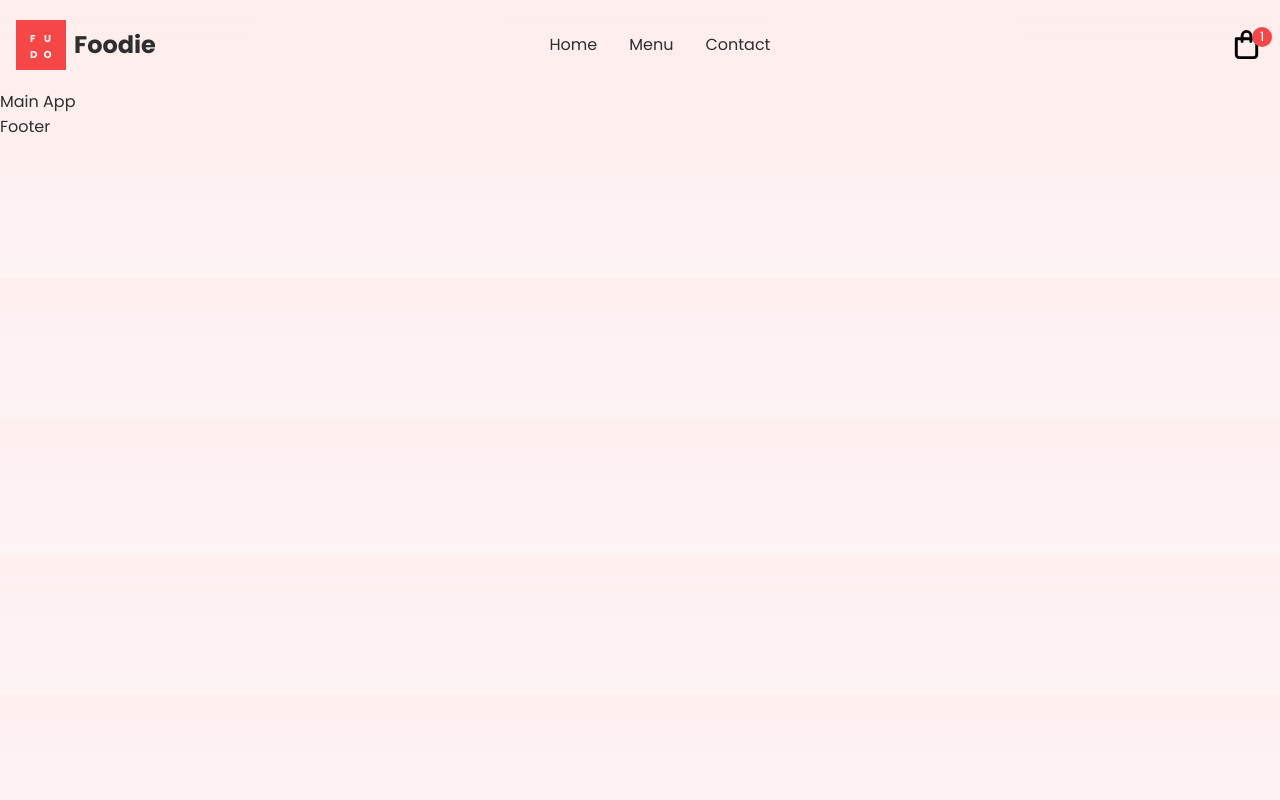
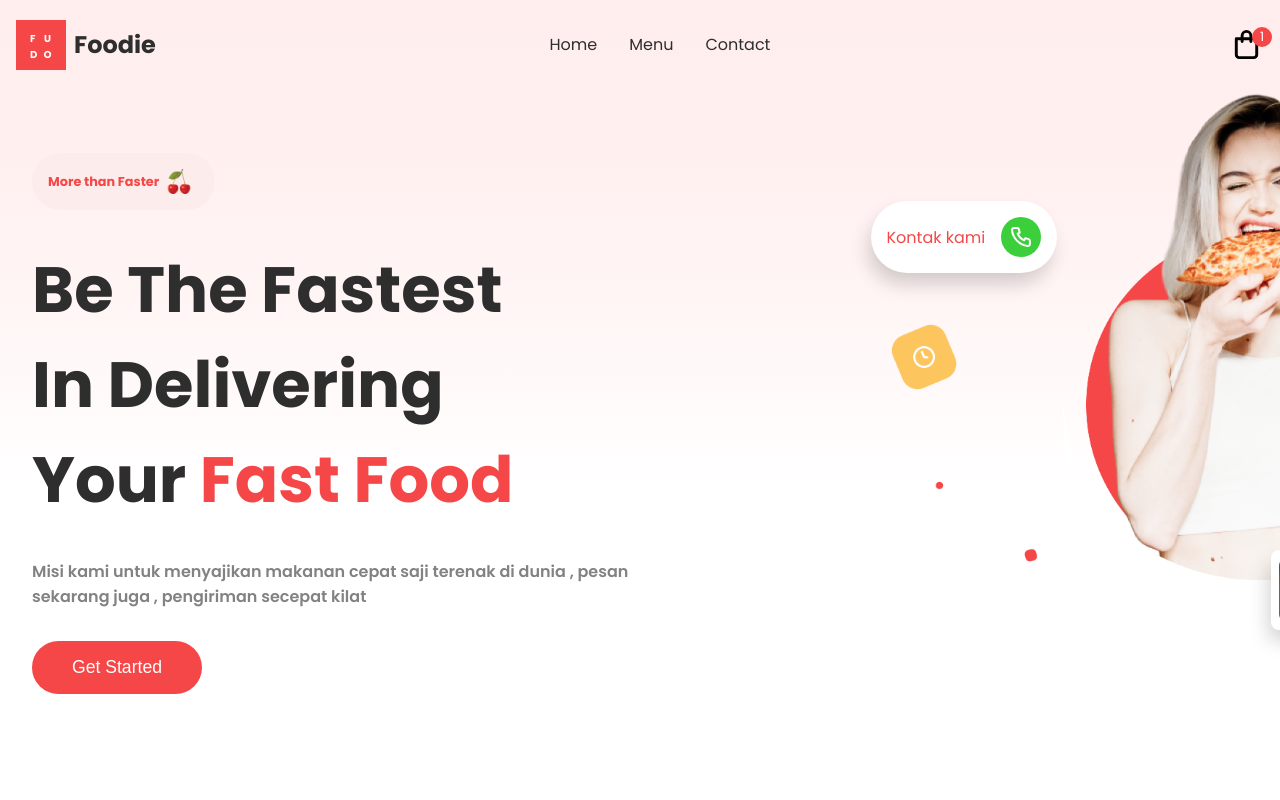
Before and after one commit to NichoAdhyatma/foodie-react-next-js, a Next.js app: page / in a window 1280 px wide. Shown: the top 800 px of the page. Built offline with nearby package versions, Linux system fonts and the light colour scheme.

Commit message:
footer-hero-components

```diff
--- a/components/Footer.jsx
+++ b/components/Footer.jsx
@@ -1,11 +1,26 @@
-import React from 'react';
+import React from "react";
+import css from "../styles/Footer.module.css";
+import { UilInstagram, UilGithub, UilFacebook } from "@iconscout/react-unicons";
+import logo from "../assets/Logo.png";
+import Image from "next/image";
 
 const Footer = () => {
   return (
-    <div>
-      Footer
+    <div className={css.container}>
+      <span>ALL RIGHT RESERVED</span>
+
+      <div className={css.social}>
+        <UilInstagram size={45} />
+        <UilFacebook size={45} />
+        <UilGithub size={45} />
+      </div>
+
+      <div className={css.logo}>
+        <Image src={logo} alt="logo" width={50} height={50} />
+        <span>Foodie</span>
+      </div>
     </div>
   );
-}
+};
 
 export default Footer;
--- /dev/null
+++ b/components/Hero.jsx
@@ -0,0 +1,62 @@
+import React from "react";
+import css from "../styles/Hero.module.css";
+import Cherry from "../assets/Cherry.png";
+import Image from "next/image";
+import HeroImage from "../assets/HeroImage.png";
+import { UilPhone } from "@iconscout/react-unicons";
+import Pizza1 from "../assets/p1.jpg";
+
+const Hero = () => {
+  return (
+    <div className={css.container}>
+      {/* Left Side */}
+      <div className={css.left}>
+        <div className={css.cherryDiv}>
+          <span>More than Faster</span>
+          <Image src={Cherry} alt="cherry" width={40} height={25} />
+        </div>
+        <div className={css.heroText}>
+          <span>Be The Fastest</span>
+          <span>In Delivering</span>
+          <span>
+            Your <span style={{ color: "var(--themeRed)" }}>Fast Food</span>
+          </span>
+        </div>
+
+        <span className={css.miniText}>
+          Misi kami untuk menyajikan makanan cepat saji terenak di dunia , pesan
+          sekarang juga , pengiriman secepat kilat
+        </span>
+
+        <button className={`btn ${css.btn}`}>Get Started</button>
+      </div>
+
+      {/* Right Side */}
+      <div className={css.right}>
+        <div className={css.imageContainer}>
+          <Image src={HeroImage} alt="hero-img" layout="intrinsic" />
+        </div>
+
+        <div className={css.contactUs}>
+          <span>Kontak kami</span>
+          <div>
+            <UilPhone color="white" />
+          </div>
+        </div>
+
+        <div className={css.pizza}>
+          <div>
+            <Image src={Pizza1} alt="pizza" objectFit="cover" layout="intrinsic"/>
+          </div>
+
+          <div className={css.details}>
+            <span>Italian Pizza</span>
+            <span><span style={{  color: "var(--themeRed)" }}>Rp.</span>  25.000</span>
+          </div>
+        </div>
+      </div>
+    </div>
+  );
+};
+
+export default Hero;
--- a/pages/index.js
+++ b/pages/index.js
@@ -1,10 +1,12 @@
 import Head from "next/head";
 import Layout from "../components/Layout";
+import Hero from "../components/Hero";
+import css from "../styles/Home.module.css"
 
 export default function Home() {
   return (
     <Layout>
-      <div>
+      <div className={css.container}>
         <Head>
           <title>Foodie</title>
           <meta name="description" content="Generated by create next app" />
@@ -12,7 +14,7 @@ export default function Home() {
         </Head>
         {/* body */}
         <main>
-          Main App
+          <Hero />
         </main>
       </div>
     </Layout>
--- /dev/null
+++ b/styles/Footer.module.css
@@ -0,0 +1,39 @@
+.container {
+  display: flex;
+  flex-direction: column;
+  gap: 3rem;
+  margin-top: 6rem;
+  align-items: center;
+  justify-content: center;
+  background-color: linear-gradient(
+    1deg,
+    rgba(255, 237, 237, 0.85) 0%,
+    rgba(255, 255, 255, 0) 14rem
+  );
+}
+
+.container > span {
+  color: var(--themeRed);
+  font-weight: bold;
+}
+
+.logo {
+  display: flex;
+  justify-items: center;
+  justify-content: center;
+  gap: 0.5rem;
+}
+
+.logo > span {
+  font-weight: bold;
+  font-size: 1.5rem;
+}
+
+.social {
+  display: flex;
+  gap: 1rem;
+}
+
+.social > * {
+  fill: var(--themeRed);
+}
--- /dev/null
+++ b/styles/Hero.module.css
@@ -0,0 +1,143 @@
+.container {
+  display: flex;
+  position: relative;
+}
+
+.left {
+  display: flex;
+  flex-direction: column;
+  gap: 2rem;
+}
+
+.cherryDiv {
+  display: flex;
+  align-items: center;
+  justify-content: center;
+  width: fit-content;
+  background-color: var(--pink);
+  margin-top: 3rem;
+  padding: 1rem;
+  border-radius: 2rem;
+  -webkit-border-radius: 2rem;
+  -moz-border-radius: 2rem;
+  -ms-border-radius: 2rem;
+  -o-border-radius: 2rem;
+  font-size: 0.8rem;
+  color: var(--themeRed);
+  font-weight: bold;
+}
+
+.heroText {
+  display: flex;
+  flex-direction: column;
+  font-size: 4rem;
+  font-weight: bold;
+}
+
+.miniText {
+  width: 70%;
+  color: var(--gray);
+  font-weight: 600;
+}
+
+.btn {
+  padding: 1rem 2.5rem;
+}
+
+.right {
+  position: relative;
+}
+
+.imageContainer {
+  width: 38rem;
+  position: absolute;
+  top: -5rem;
+  left: -5rem;
+}
+
+.contactUs {
+  display: flex;
+  align-items: center;
+  justify-content: center;
+  position: absolute;
+  width: max-content;
+  padding: 1rem;
+  border-radius: 5rem;
+  -webkit-border-radius: 5rem;
+  -moz-border-radius: 5rem;
+  -ms-border-radius: 5rem;
+  -o-border-radius: 5rem;
+  top: 6rem;
+  left: -6rem;
+  gap: 1rem;
+  background-color: white;
+  box-shadow: var(--shadow);
+  color: var(--themeRed);
+}
+
+.contactUs > div {
+  background: rgb(59 208 59);
+  border-radius: 50%;
+  -webkit-border-radius: 50%;
+  -moz-border-radius: 50%;
+  -ms-border-radius: 50%;
+  -o-border-radius: 50%;
+  width: 2.5rem;
+  display: flex;
+  align-items: center;
+  justify-content: center;
+  height: 2.5rem;
+}
+
+.contactUs:hover {
+  cursor: pointer;
+  transform: scale(1.1);
+  -webkit-transform: scale(1.1);
+  -moz-transform: scale(1.1);
+  -ms-transform: scale(1.1);
+  -o-transform: scale(1.1);
+}
+
+.pizza {
+  display: flex;
+  gap: 1rem;
+  background-color: white;
+  box-shadow: var(--shadow);
+  padding: 0.5rem;
+  border-radius: 0.5rem;
+  -webkit-border-radius: 0.5rem;
+  -moz-border-radius: 0.5rem;
+  -ms-border-radius: 0.5rem;
+  -o-border-radius: 0.5rem;
+  position: absolute;
+  bottom: 4rem;
+  left: 19rem;
+  width: max-content;
+}
+
+.pizza > :nth-child(1) {
+  width: 6rem;
+  height: 4rem;
+  overflow: hidden;
+  border-radius: 0.5rem;
+  -webkit-border-radius: 0.5rem;
+  -moz-border-radius: 0.5rem;
+  -ms-border-radius: 0.5rem;
+  -o-border-radius: 0.5rem;
+}
+
+.pizza > :nth-child(2) {
+  display: flex;
+  flex-direction: column;
+  font-weight: bold;
+  justify-content: space-between;
+}
+
+.pizza:hover {
+  cursor: pointer;
+  transform: scale(1.1);
+  -webkit-transform: scale(1.1);
+  -moz-transform: scale(1.1);
+  -ms-transform: scale(1.1);
+  -o-transform: scale(1.1);
+}
--- /dev/null
+++ b/styles/Home.module.css
@@ -0,0 +1,3 @@
+.container {
+  padding: 1rem 2rem;
+}
--- a/styles/globals.css
+++ b/styles/globals.css
@@ -1,25 +1,27 @@
-@import url('https://fonts.googleapis.com/css2?family=Poppins:wght@400;600;700&display=swap');
-
+@import url("https://fonts.googleapis.com/css2?family=Poppins:wght@400;600;700&display=swap");
 
 html,
 body {
   margin: 0;
-  font-family: 'Poppins', sans-serif;
+  font-family: "Poppins", sans-serif;
   color: var(--themeBlack);
   background: var(--background-color);
-  overflow-x:hidden;
+  overflow-x: hidden;
 }
 
-:root{
-  --themeRed: #F54748;
-  --themeBlack: #2E2E2E;
-  --pink: #FDECEC;
+:root {
+  --themeRed: #f54748;
+  --themeBlack: #2e2e2e;
+  --pink: #fdecec;
   --gray: #828282;
   --shadow: -4px 12px 20px -2px rgba(0, 0, 0, 0.19);
-  --background-color:  linear-gradient(180deg, rgba(255, 237, 237, 0.85) 0%, rgba(255, 255, 255, 0) 30rem);
-  --cartBack : rgba(255, 255, 255, 0.38);
+  --background-color: linear-gradient(
+    180deg,
+    rgba(255, 237, 237, 0.85) 0%,
+    rgba(255, 255, 255, 0) 30rem
+  );
+  --cartBack: rgba(255, 255, 255, 0.38);
 }
-
 
 /* width */
 ::-webkit-scrollbar {
@@ -41,7 +43,6 @@ body {
   background: #555;
 }
 
-
 a {
   color: inherit;
   text-decoration: none;
@@ -50,5 +51,19 @@ a {
 * {
   box-sizing: border-box;
   transition: all 300ms ease;
+}
 
+.btn {
+  width: max-content;
+  padding: 1rem;
+  border-radius: 4rem;
+  -webkit-border-radius: 4rem;
+  -moz-border-radius: 4rem;
+  -ms-border-radius: 4rem;
+  -o-border-radius: 4rem;
+  border: none;
+  color: #ffff;
+  font-size: 1.1rem;
+  cursor: pointer;
+  background-color: var(--themeRed);
 }
```
